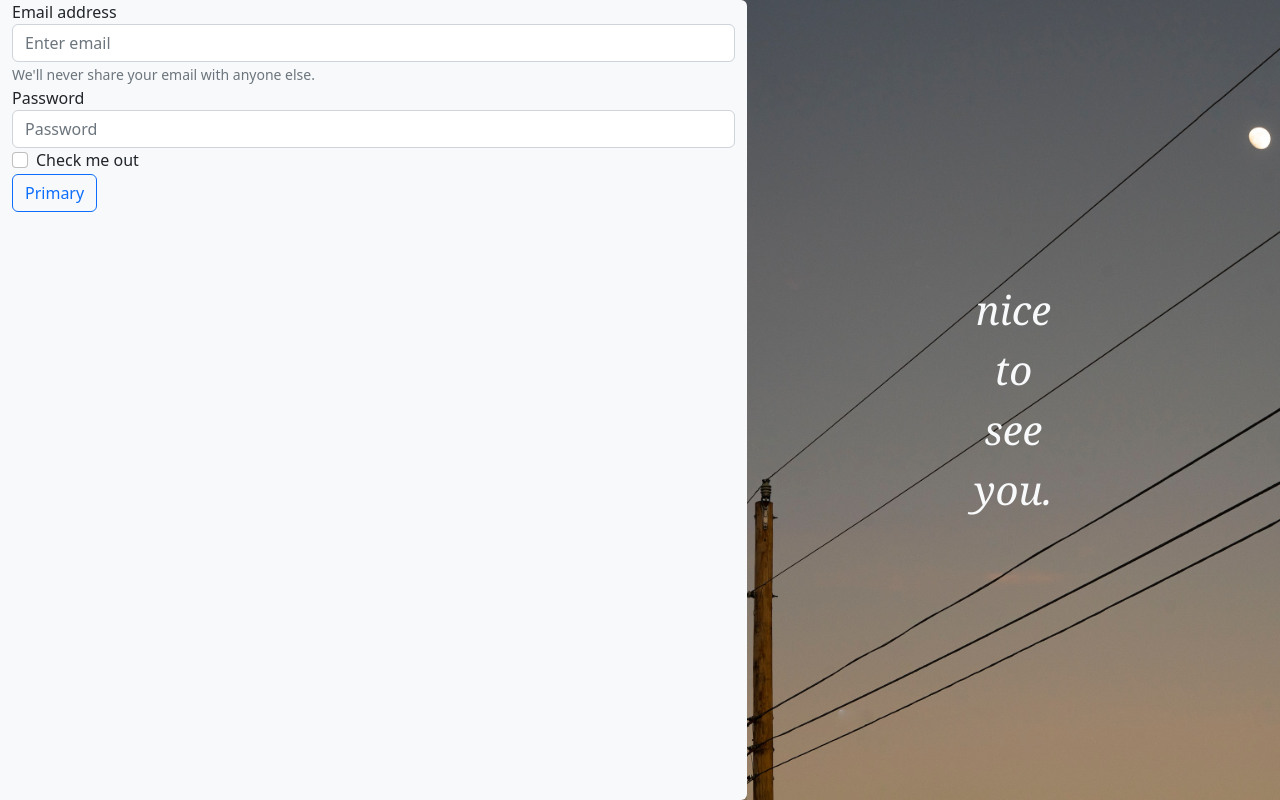
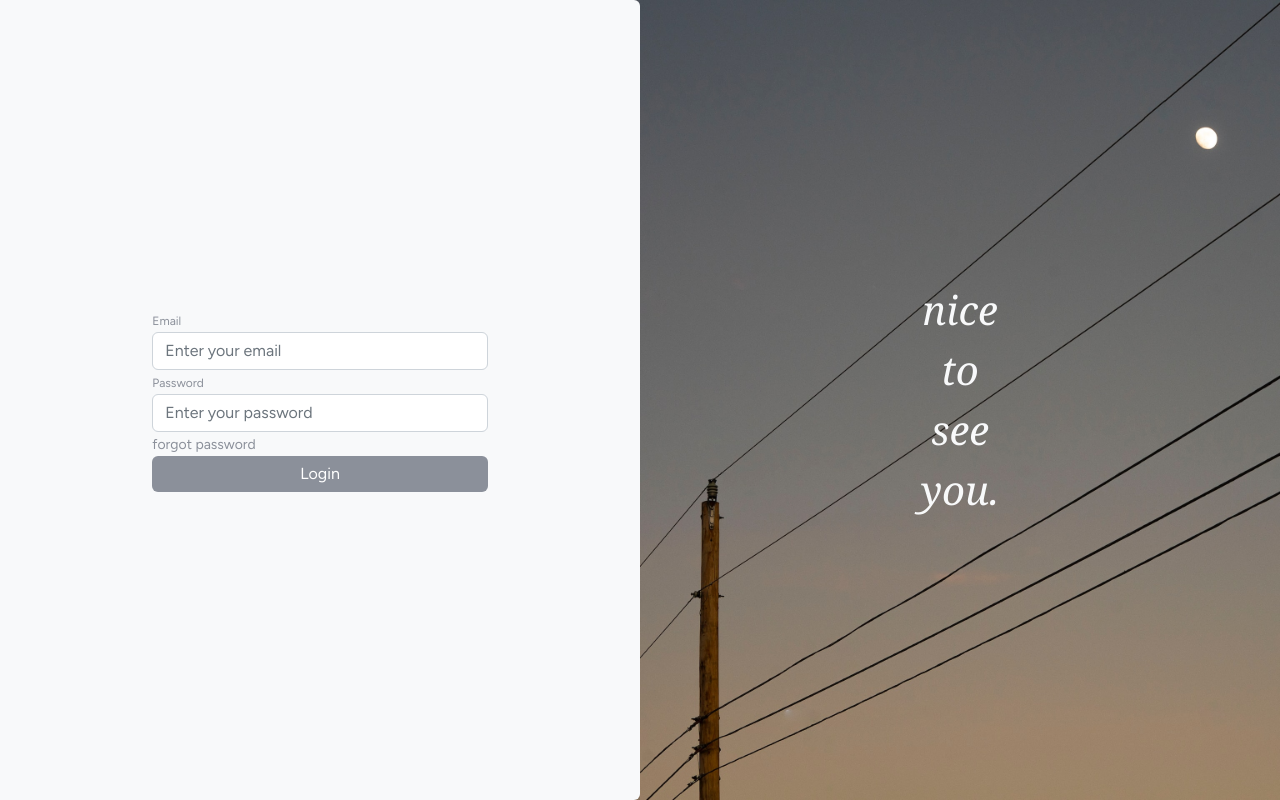
Before and after one commit to cleaningsupplies/auth_public, a React (Create React App) app: page / in a window 1280 px wide. Built offline with nearby package versions, Linux system fonts and the light colour scheme.

Commit message:
enuff for today

```diff
--- a/src/App.js
+++ b/src/App.js
@@ -1,18 +1,18 @@
-import './App.css';
-import SignIn from './SignIn';
+import './css/app.css';
+import Signin from './Signin';
 import Container from 'react-bootstrap/Container';
 import Row from 'react-bootstrap/Row';
 import Col from 'react-bootstrap/Col';
 
 function App() {
   return (
-    <div className="App">
+    <div className="app">
       <Container fluid>
-      <Row>
-        <Col  xs={7} className="bg-light rounded-end"><SignIn /></Col>
-        <Col className="right_media">nice<br></br>to<br></br>see<br></br>you.</Col>
-      </Row>
-    </Container>
+        <Row>
+          <Col className="bg-light rounded-end"><Signin /></Col>
+          <Col className="right_media">nice<br></br>to<br></br>see<br></br>you.</Col>
+        </Row>
+      </Container>
     </div>
   );
 }
--- a/src/SignIn.js
+++ b/src/SignIn.js
@@ -1,27 +1,48 @@
 import Button from 'react-bootstrap/Button';
+import Container from 'react-bootstrap/Container';
+import Row from 'react-bootstrap/Row';
+import Col from 'react-bootstrap/Col';
 import React from 'react';
+import "./css/signin.css";
+import Card from 'react-bootstrap/Card';
+import Stack from 'react-bootstrap/Stack';
 
-export default function SignIn() {
+export default function Signin() {
 
+    //https://dribbble.com/shots/17564792-Log-in-page-Untitled-UI
 
   return (
-    <div>
-        <form>
-            <div class="form-group">
-                <label for="exampleInputEmail1">Email address</label>
-                <input type="email" class="form-control" id="exampleInputEmail1" aria-describedby="emailHelp" placeholder="Enter email"></input>
-                <small id="emailHelp" class="form-text text-muted">We'll never share your email with anyone else.</small>
-            </div>
-            <div class="form-group">
-                <label for="exampleInputPassword1">Password</label>
-                <input type="password" class="form-control" id="exampleInputPassword1" placeholder="Password"></input>
-            </div>
-            <div class="form-check">
-                <input type="checkbox" class="form-check-input" id="exampleCheck1"></input>
-                <label class="form-check-label" for="exampleCheck1">Check me out</label>
-            </div>
-            <Button variant="outline-primary">Primary</Button>
-        </form>
+    <div className='sign_container'>
+
+        {/* <Card.Title>Please Log In</Card.Title> */}
+        <Container fluid>
+            <Row className="justify-content-md-center">
+                <Col xs lg="7">
+                    <form>
+                        <div>
+                            <label htmlFor="mail" className="label-text">Email</label>
+                            <input type="email" className="form-control" id="mail" placeholder="Enter your email"></input>
+                        </div>
+                        <div>
+                            <label htmlFor="password" className="label-text">Password</label>
+                            <input type="password" className="form-control" id="password" placeholder="Enter your password"></input>
+                            <small>forgot password</small>
+                        </div>
+                        <div className="d-grid gap-2">
+                            <Button variant="login">Login</Button>
+                        </div>
+                    </form>
+                </Col>
+            </Row>
+        </Container>
+
+        <style type="text/css">{`
+            .btn-login {
+                background-color: #8b909a;
+                border: none;
+                color: white;
+            }
+        `}</style>
     </div>
   )
 }
--- a/src/App.css
+++ b/src/css/app.css
@@ -1,12 +1,13 @@
-.App{
-  background-image: linear-gradient(0deg, rgba(132,111,89,1) 0%, rgba(76,81,89,1) 100%);
+@import url("style.css");
+
+.app{
+  background-image: linear-gradient(0deg, rgba(132,111,89,1) 0%, #4c5159 100%);
 }
 
 .right_media{
+  background-image: url("../img/media.jpg");
   width: 100vw;
   height: 100vh;
-  /* background-image:radial-gradient(circle, #edcedc 0%, #94bbe9 100%); */
-  background-image: url("img/media.jpg");
   background-position: center;
   background-repeat: no-repeat;
   background-size: cover;
@@ -15,7 +16,7 @@
   justify-content: center;
   align-items: center;
   font-family: Georgia, 'Times New Roman', Times, serif;
-  color: #F8F9FA;
+  color: var(--base_light);
   font-size: 5vh;
   font-style: italic;
 }
--- /dev/null
+++ b/src/css/index.css
@@ -0,0 +1,13 @@
+@import url("style.css");
+@import url('https://fonts.googleapis.com/css2?family=Figtree:wght@300;400;500;600&display=swap');
+
+*{
+  color: var(--base_grey);
+  font-family:'Figtree', sans-serif;
+}
+
+body {
+  margin: 0;
+  height: 100vh;
+  width: 100vw;
+}
--- /dev/null
+++ b/src/css/signin.css
@@ -0,0 +1,13 @@
+@import url("style.css");
+
+.sign_container{
+    height: 100%;
+    display: flex;
+    justify-content: center;
+    align-items: center;
+    flex-direction: column;
+}
+
+.label-text{
+    font-size: 1.5vh;
+}
--- /dev/null
+++ b/src/css/style.css
@@ -0,0 +1,4 @@
+:root{
+    --base_grey : #8b909a;
+    --base_light: #F8F9FA;
+}
--- a/src/index.css
+++ /dev/null
@@ -1,6 +0,0 @@
-body {
-  margin: 0;
-  height: 100vh;
-  width: 100vw;
-  background-color: #94bbe9;
-}
--- a/src/index.js
+++ b/src/index.js
@@ -1,6 +1,6 @@
 import React from 'react';
 import ReactDOM from 'react-dom/client';
-import './index.css';
+import './css/index.css';
 import App from './App';
 import 'bootstrap/dist/css/bootstrap.min.css';
 
```
Also changed, not shown: src/Signup.js (added, +7 -0 lines).
